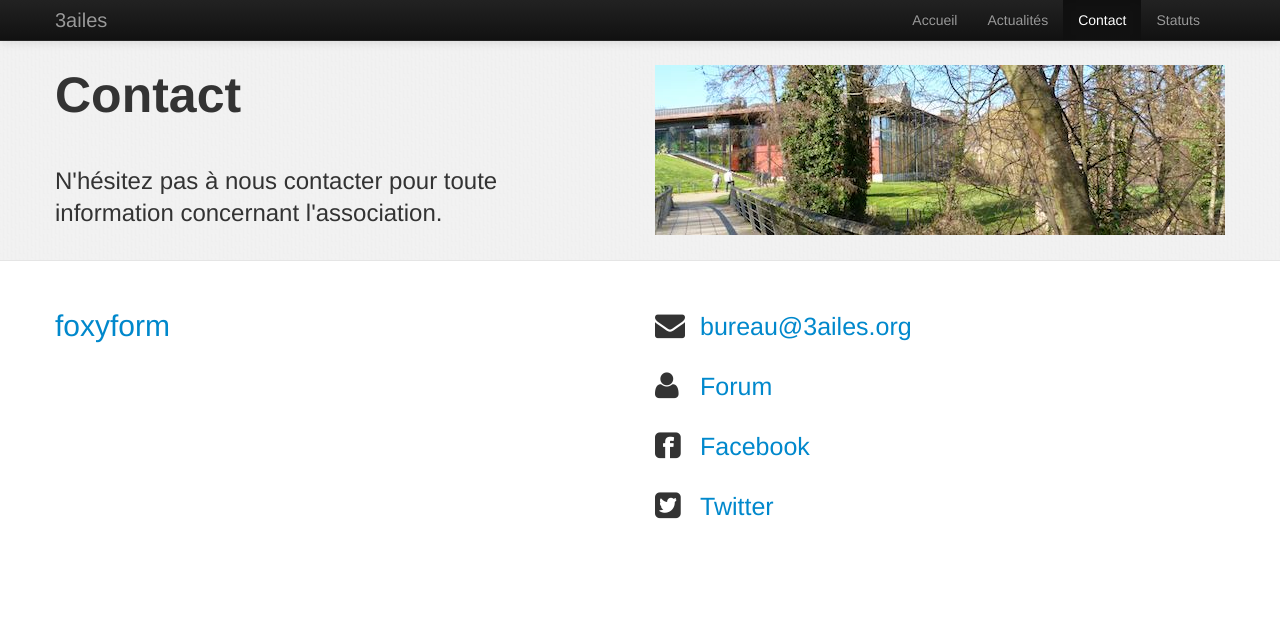
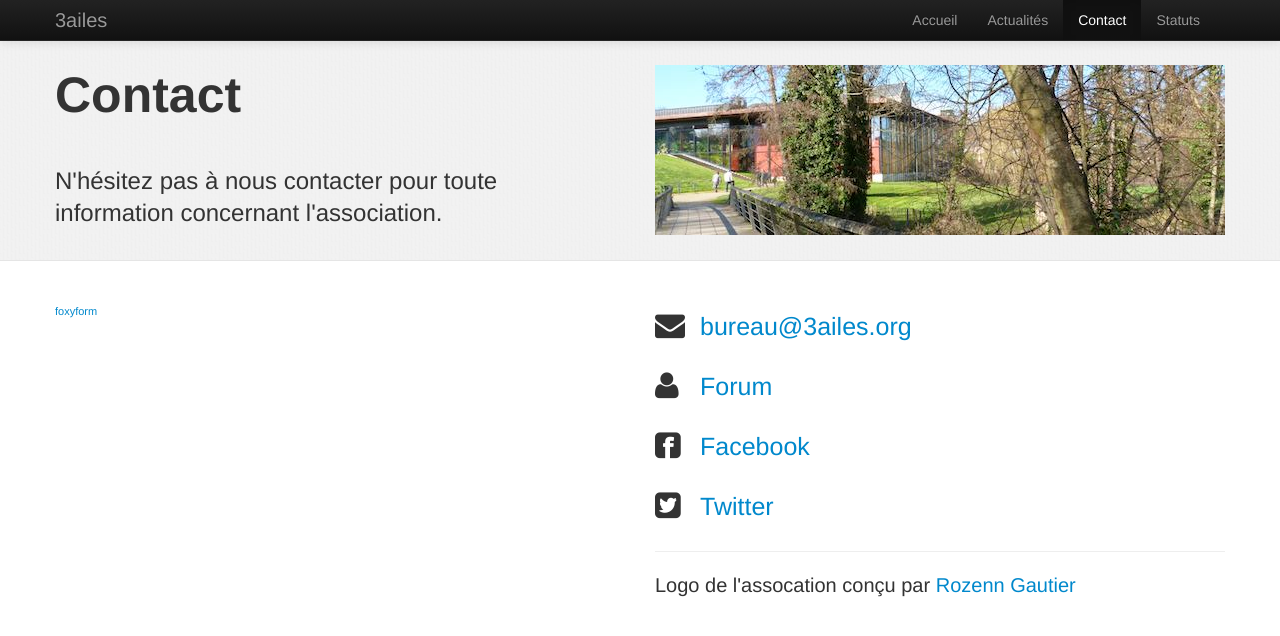
Before and after one commit to aymerick/3ailes, a Jekyll site: the page built from contact.html, in a window 1280 px wide. Shown: the top 636 px of the page. Built offline with Jekyll 4.4.1, drawn with Linux system fonts in a browser that asks for light colours; Markdown is read by kramdown in place of the engine named in the settings.

Commit message:
Logo transparent et ajout contact Rozenn

```diff
--- a/_layouts/default.html
+++ b/_layouts/default.html
@@ -77,6 +77,7 @@
       <div class="container">
         <p class="social"><i class="icon-facebook-sign"></i> <a href="http://www.facebook.com/3ailes">Page Facebook</a> | <i class="icon-twitter-sign"></i> <a href="https://twitter.com/asso3ailes">Compte Twitter</a> | <i class="icon-user"></i> <a href="http://groups.google.com/group/3ailes">Forum</a></p>
         <p><i class="icon-file"></i> <a href="/statuts.html">Statuts de l'association</a></p>
+        <p><i class="icon-pencil"></i> Logo par <a href="http://rozenn-gautier.fr" target="_blank">Rozenn Gautier</a></p>
       </div>
     </footer>
 
--- a/contact.html
+++ b/contact.html
@@ -40,6 +40,8 @@
       <p class="contact-line"><i class="icon-user"></i> <a class="contact-link" href="http://groups.google.com/group/3ailes">Forum</a></p>
       <p class="contact-line"><i class="icon-facebook-sign"></i> <a class="contact-link" href="http://www.facebook.com/3ailes">Facebook</a></p>
       <p class="contact-line"><i class="icon-twitter-sign"></i> <a class="contact-link" href="https://twitter.com/asso3ailes">Twitter</a></p>
+      <hr />
+      <p class="contact-logo">Logo de l'assocation conçu par <a href="http://rozenn-gautier.fr" target="_blank">Rozenn Gautier</a></p>
     </div>
   </div>
 </div>
--- a/css/3ailes.css
+++ b/css/3ailes.css
@@ -109,12 +109,13 @@
 
 #contact .content {
   padding: 40px 0px;
-  font-size: 30px;
-  line-height: 50px;
+  font-size: 11px;
 }
 
 #contact .contact-line {
   position: relative;
+  font-size: 30px;
+  line-height: 50px;
 }
 
 #contact .contact-line a {
@@ -124,6 +125,11 @@
 #contact .contact-link {
   position: absolute;
   left: 45px;
+}
+
+#contact .contact-logo {
+  font-size: 20px;
+  line-height: 25px;
 }
 
 
--- a/index.html
+++ b/index.html
@@ -10,7 +10,7 @@
   <div class="container">
     <div class="row">
       <div class="span6 header-text">
-        <img src='/img/logo-500x217.jpg' alt="3ailes" />
+        <img src='/img/logo-500x194.png' alt="3ailes" />
         <p class='subtitle'>L'assocation des parents d'enfants en <b>situation de handicap</b> sur <a href="http://www.betton.fr" target="_blank">Betton</a> et ses alentours.</p>
         <p class='desc'>Face à la difficulté d'accès aux informations, face à la solitude que nous ressentons souvent, nous avons décidé de nous regrouper pour échanger et agir ensemble.</p>
       </div>
```
Also changed, not shown: img/logo-500x194.png (added).
